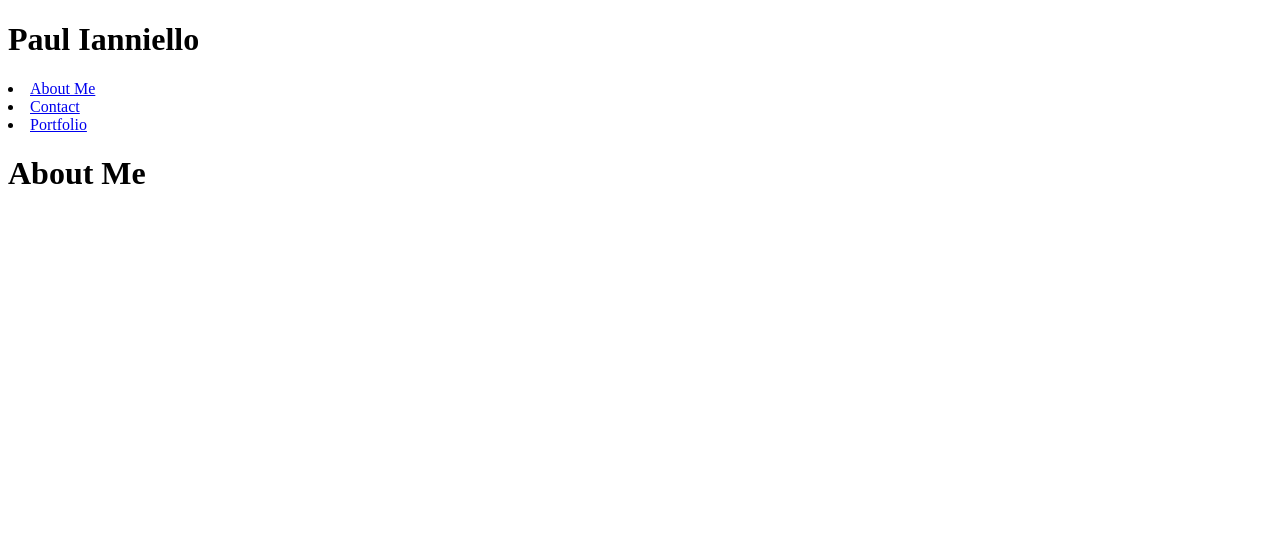
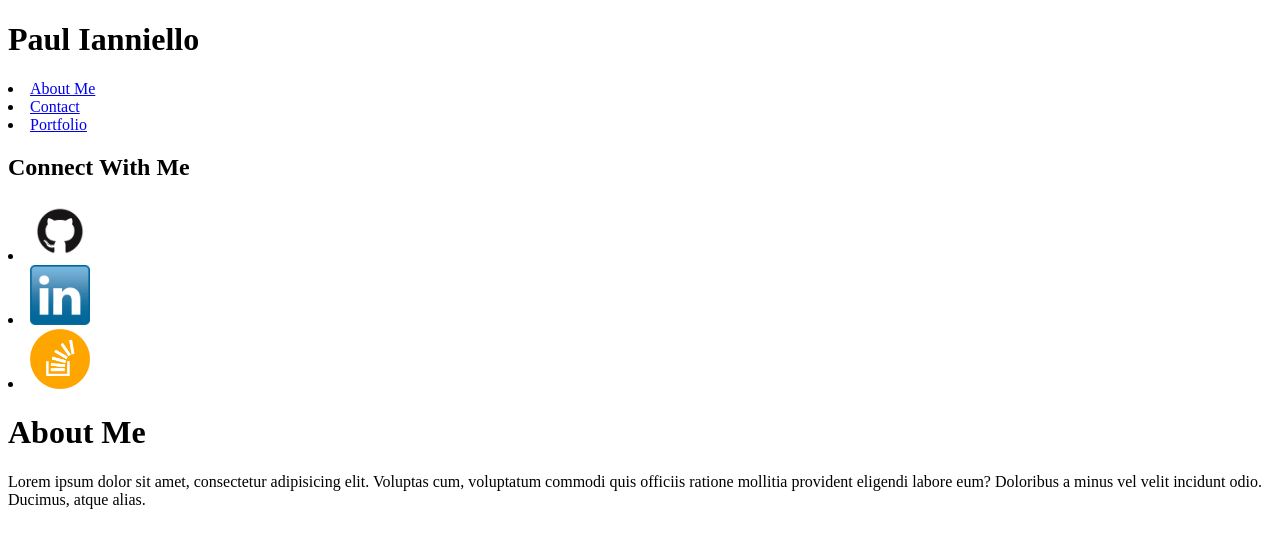
Before and after one commit to pmianniello/Basic-Portfolio, a plain HTML site: page index.html in a window 1280 px wide. Drawn offline with Linux system fonts and the light colour scheme.

Commit message:
aboutme structured

```diff
--- a/index.html
+++ b/index.html
@@ -8,15 +8,28 @@
     <title>Paul Ianniello Portfolio</title>
 </head>
 <body>
-    <div id="header">
+    <div id="navbar">
         <h1 id="nametag">Paul Ianniello</h1>
         <li><a href="index.html">About Me</a></li>
         <li><a href="contact.html">Contact</a></li>
         <li><a href="portfolio.html">Portfolio</a></li>
+    </div>
 
+
+    <div id="connect">
+
+                <h2>Connect With Me</h2>
+                    <li><img src="assets/github.png" height="60px" width="60px"></li>
+                    <li><img src="assets/linkedin.png" height="60px" width="60px"></li>
+                    <li><img src="assets/stackoverflow.png" height="60px" width="60px"></li>
     </div>
-        <h1 id="about me">About Me</h1>
 
+
+
+    <div id="aboutme">
+        <h1 class="title">About Me</h1>
+            <p>Lorem ipsum dolor sit amet, consectetur adipisicing elit. Voluptas cum, voluptatum commodi quis officiis ratione mollitia provident eligendi labore eum? Doloribus a minus vel velit incidunt odio. Ducimus, atque alias.</p>
+    </div>
 
 
 </body>
```
Also changed, not shown: contact.html (+9 -2 lines), portfolio.html (+9 -2 lines), assets/github.png (added), assets/linkedin.png (added), assets/stackoverflow.png (added).
